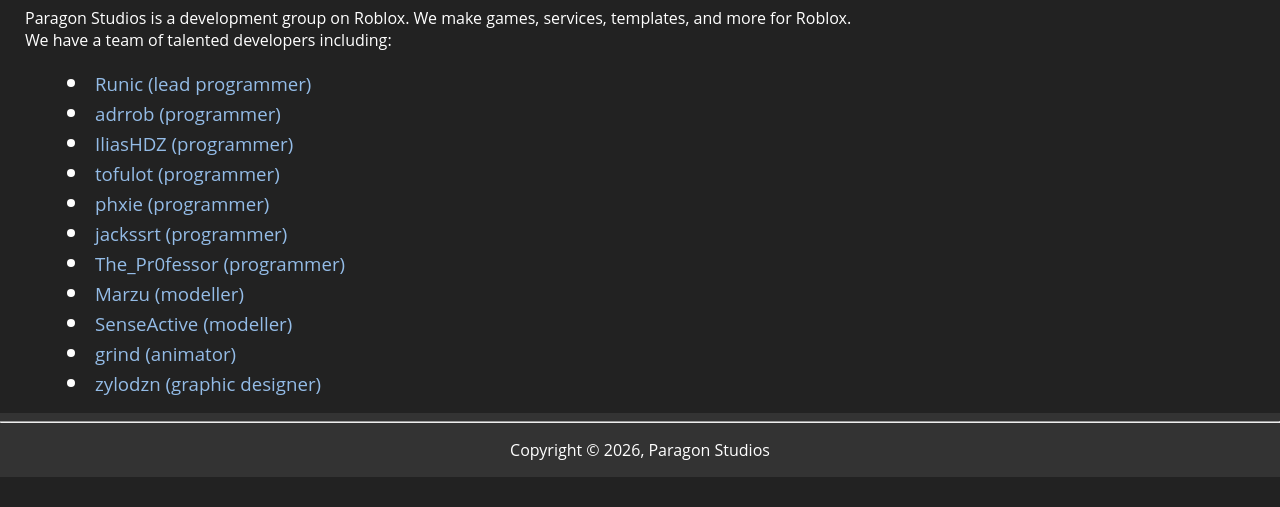
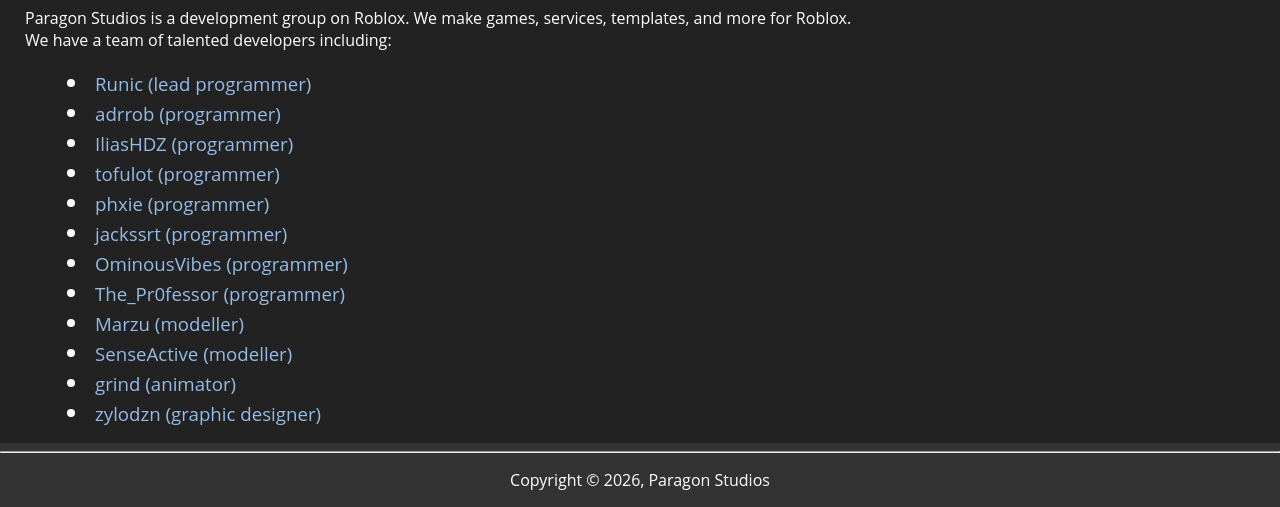
Before and after one commit to fishy-studioz/fishystudioz.net, an Eleventy site: page src/index.md in a window 1280 px wide. Shown: the part 362-869 px from the top of the page. Before the commit the page ends 839 px from the top, so only its background shows below. Built offline with nearby package versions, Linux system fonts and the light colour scheme; Eleventy itself is replaced by a stand-in of ours; files that its build step writes are made by us from their sources.

Commit message:
docs: add OminousVibes to index.md

```diff
--- a/src/index.md
+++ b/src/index.md
@@ -17,6 +17,7 @@ We have a team of talented developers including:
   <li class="listed"><span><a href="https://github.com/tofulot">tofulot (programmer)</a></span></li>
   <li class="listed"><span><a href="https://github.com/Axzurey">phxie (programmer)</a></span></li>
   <li class="listed"><span><a href="https://github.com/jackssrt">jackssrt (programmer)</a></span></li>
+  <li class="listed"><span><a href="https://github.com/OminousVibes">OminousVibes (programmer)</a></span></li>
   <li class="listed"><span><a href="https://trendonrobinson.github.io/">The_Pr0fessor (programmer)</a></span></li>
   <li class="listed"><span><a href="https://marzu.artstation.com">Marzu (modeller)</a></span></li>
   <li class="listed"><span><a href="https://twitter.com/SenseActivity">SenseActive (modeller)</a></span></li>
```
